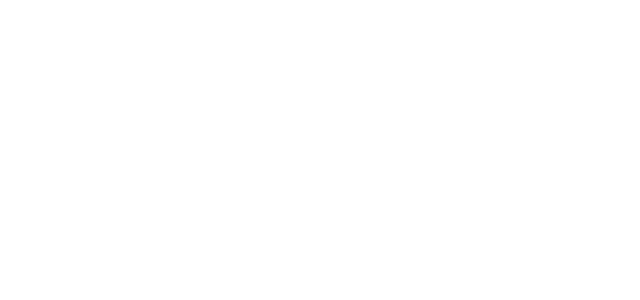
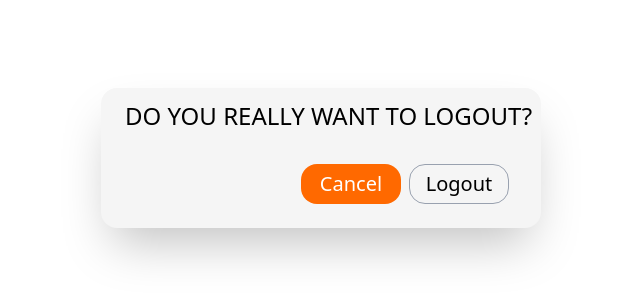
Before and after one commit to avichal-08/SwiftPay, a React (Vite) app in the folder frontend/: page /logout in a window 1280 px wide. Before the commit this address had no page. Shown: the part 112-412 px from the top of the page, without its empty margins (379-1019 px from the left). Built offline with nearby package versions, Linux system fonts and the light colour scheme.

Commit message:
logout page added

```diff
--- a/frontend/src/App.jsx
+++ b/frontend/src/App.jsx
@@ -6,6 +6,7 @@ const Login = React.lazy(()=>import("./pages/login"));
 const Dashboard = React.lazy(()=>import("./pages/dashboard"));
 const Send = React.lazy(()=>import("./pages/transfer"));
 const Confirmation = React.lazy(()=>import("./pages/confirmation"));
+const Logout = React.lazy(()=>import("./pages/logout"));
 const How = React.lazy(()=>import("./pages/how"));
 function App() {
   return (
@@ -18,6 +19,7 @@ function App() {
       <Route path="/send" element={<Send/>}/>
       <Route path="/send/confirmation" element={<Confirmation/>} />
       <Route path="/howitworks" element={<How/>}/>
+      <Route path="/logout" element={<Logout/>}/>
     </Routes>
     </BrowserRouter>
   )
--- a/frontend/src/pages/dashboard.jsx
+++ b/frontend/src/pages/dashboard.jsx
@@ -57,9 +57,8 @@ export default function Dashboard(){
     return(<div className="bg-white flex">
         <div className="fixed flex justify-between backdrop-blur-md bg-white/20 w-full ">
             <div className="flex text-4xl m-3"><div className="text-[#EA6302]">Swift</div><div>Pay</div></div>
-        <button className="text-xl text-white rounded-xl mt-3 mr-3 w-35 h-10 bg-orange-700 cursor-pointer hover:bg-orange-600" onClick={()=>{
-            localStorage.removeItem("token")
-            navigate("/login")
+        <button className="text-xl  rounded-xl mt-3 mr-3 w-35 h-10 bg-gray-200 cursor-pointer hover:bg-orange-600" onClick={()=>{
+            navigate("/logout")
         }}>Log Out</button>
         </div>
         <div className="h-screen ml-40 w-300 mt-18 mr-40">
--- /dev/null
+++ b/frontend/src/pages/logout.jsx
@@ -0,0 +1,17 @@
+import {useNavigate} from "react-router-dom"
+export default function Logout(){
+    const token=localStorage.getItem("token")
+    const navigate=useNavigate()
+    return(
+        <div className="bg-neutral-100 w-110 rounded-2xl h-35 mt-50 ml-120 pt-3 shadow-2xl">
+            <div className="text-2xl ml-6 tracking-widE">DO YOU REALLY WANT TO LOGOUT?</div>
+            <div className="flex ml-50 mt-8 gap-2 h-10 text-xl">
+                <button className="w-25 text-white hover:bg-orange-600 cursor-pointer bg-orange-500 rounded-2xl" onClick={()=>navigate("/dashboard")}>Cancel</button>
+                <button className="w-25  border border-gray-400 hover:bg-gray-200 cursor-pointer rounded-2xl" onClick={()=>{
+                    localStorage.removeItem("token")
+                     navigate("/login")
+                }}>Logout</button>
+            </div>
+        </div>
+    )
+}
```
